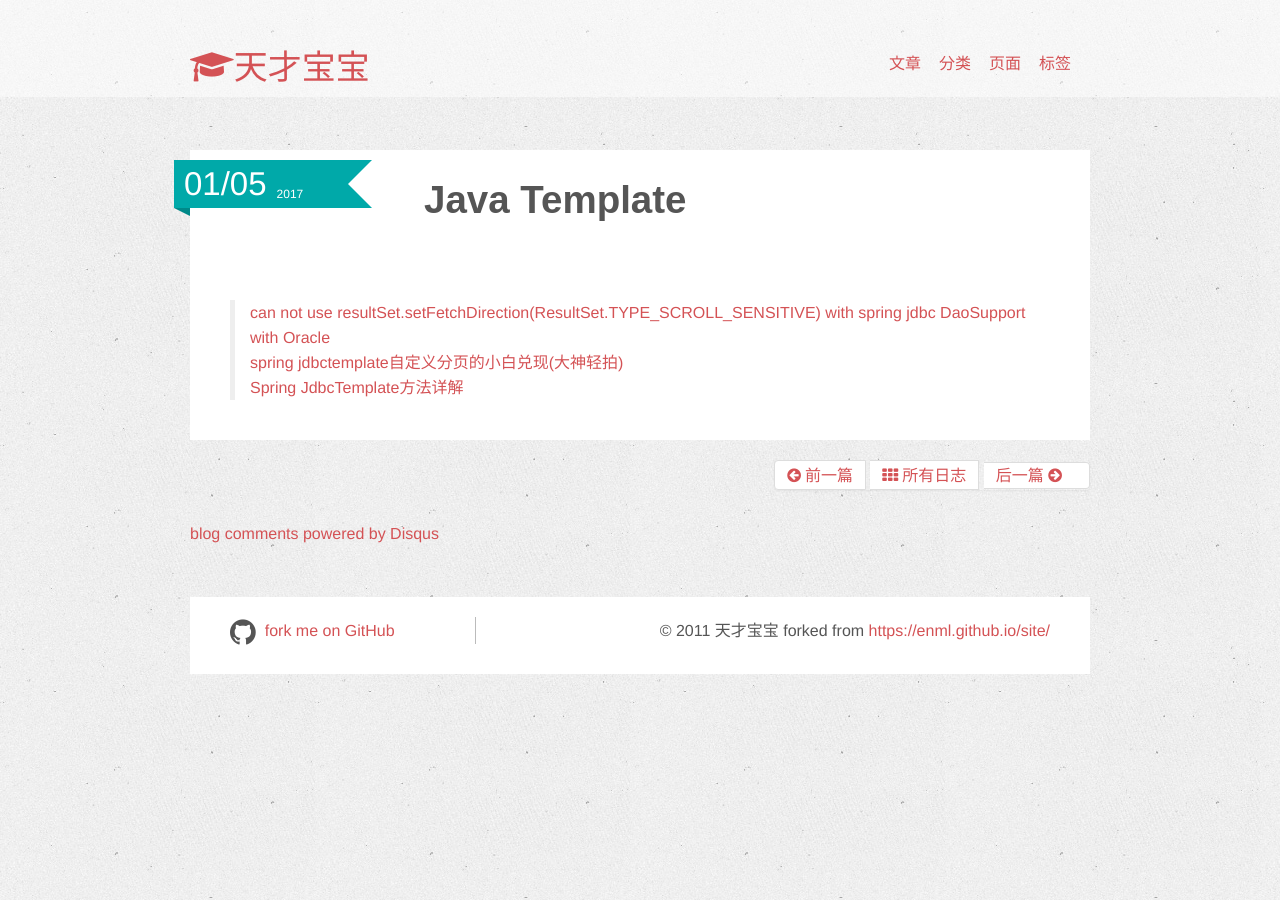
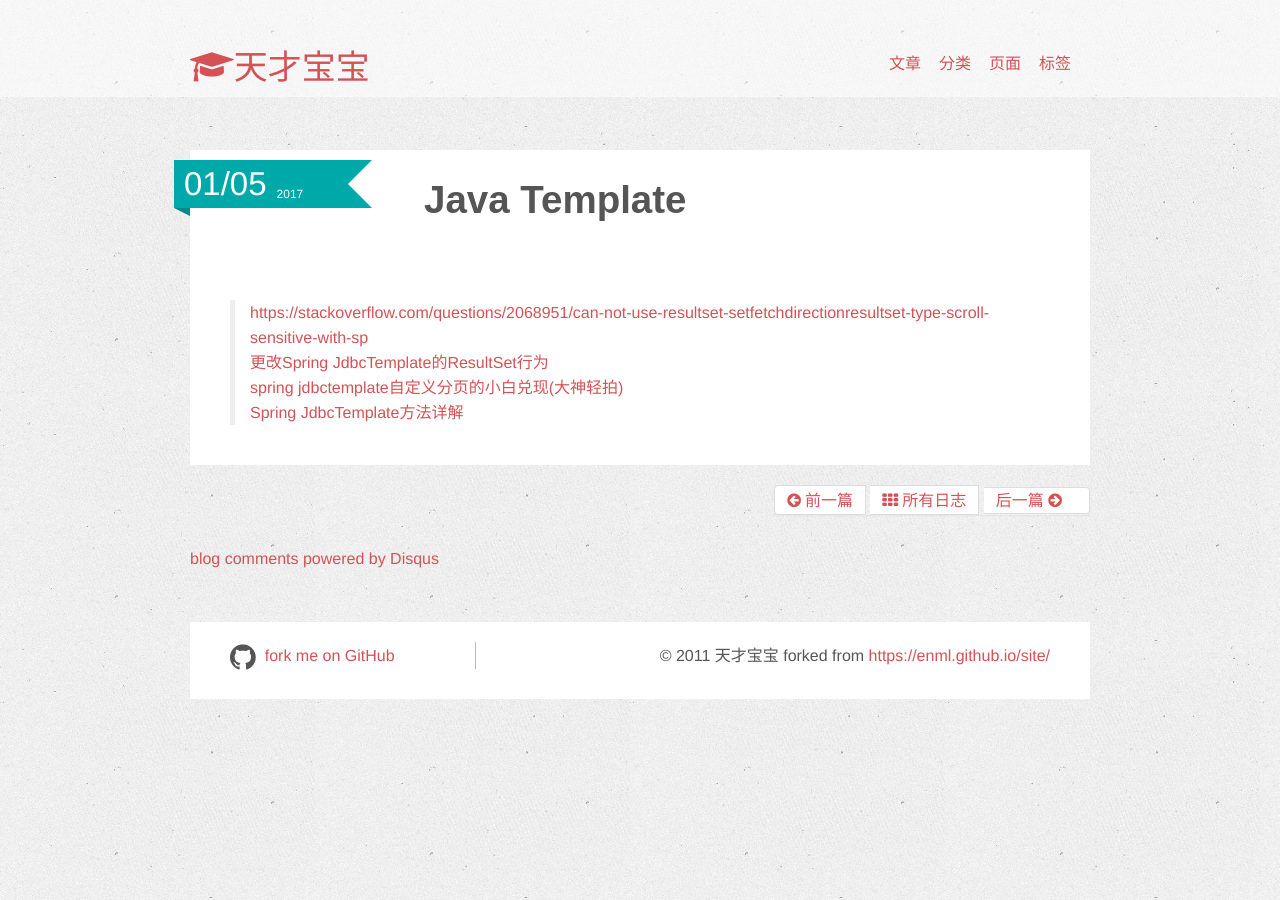
Before and after one commit to wanlp10/wuchao.github.io, a Jekyll site: the page built from _posts/java/2017-01-05-JavaTemplate学习.md, in a window 1280 px wide. Built offline with Jekyll 4.4.1, drawn with Linux system fonts in a browser that asks for light colours; nearby versions of some CDN libraries; comment, search, counter and statistics services are not loaded.

Commit message:
initial commit.

```diff
--- a/_posts/java/2017-01-05-JavaTemplate学习.md
+++ b/_posts/java/2017-01-05-JavaTemplate学习.md
@@ -9,9 +9,9 @@ tags : [Java, Java Template]
 # Java Template
 ---
 
-> [can not use resultSet.setFetchDirection(ResultSet.TYPE_SCROLL_SENSITIVE) with spring jdbc DaoSupport with Oracle](https://stackoverflow.com/questions/2068951/can-not-use-resultset-setfetchdirectionresultset-type-scroll-sensitive-with-sp)
+> [https://stackoverflow.com/questions/2068951/can-not-use-resultset-setfetchdirectionresultset-type-scroll-sensitive-with-sp](https://stackoverflow.com/questions/2068951/can-not-use-resultset-setfetchdirectionresultset-type-scroll-sensitive-with-sp)
 >
-> [](http://www.iteye.com/topic/128636)
+> [更改Spring JdbcTemplate的ResultSet行为](http://www.iteye.com/topic/128636)
 >
 > [spring jdbctemplate自定义分页的小白兑现(大神轻拍)](http://www.myexception.cn/database/1350084.html)
 >
```
Also changed, not shown: _posts/archives/2017-08-01-share-Content-Negotiation-using-Spring-MVC.md (+2 -3 lines).
